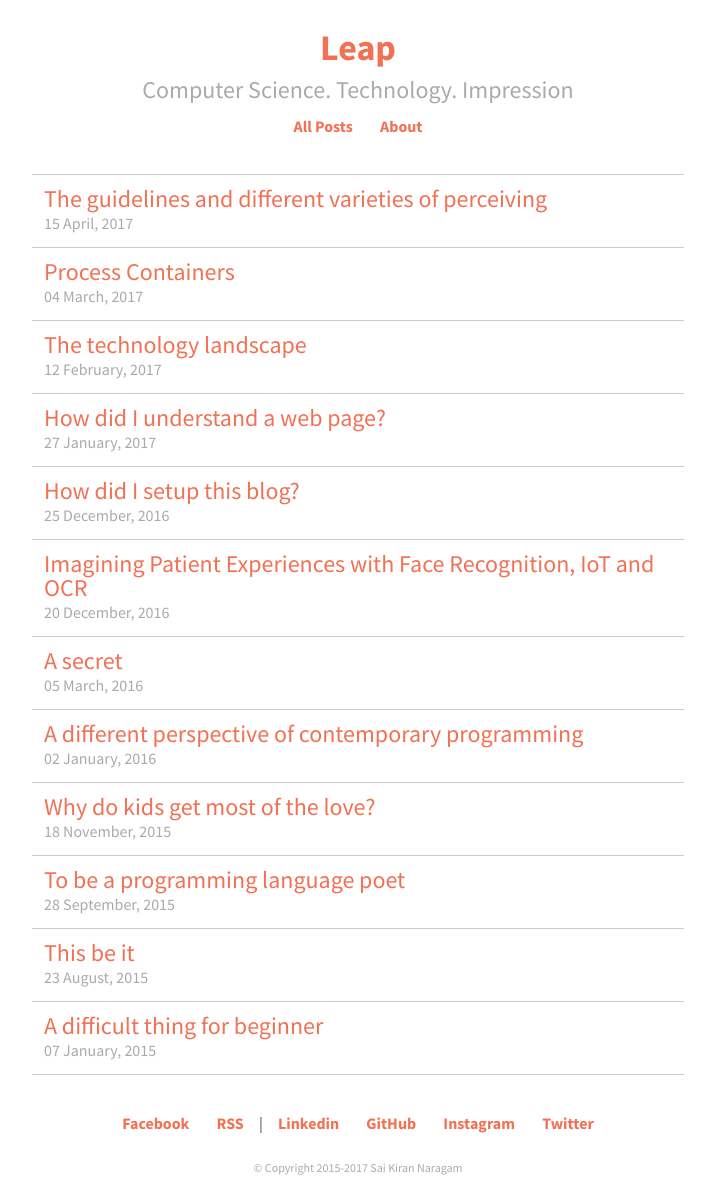
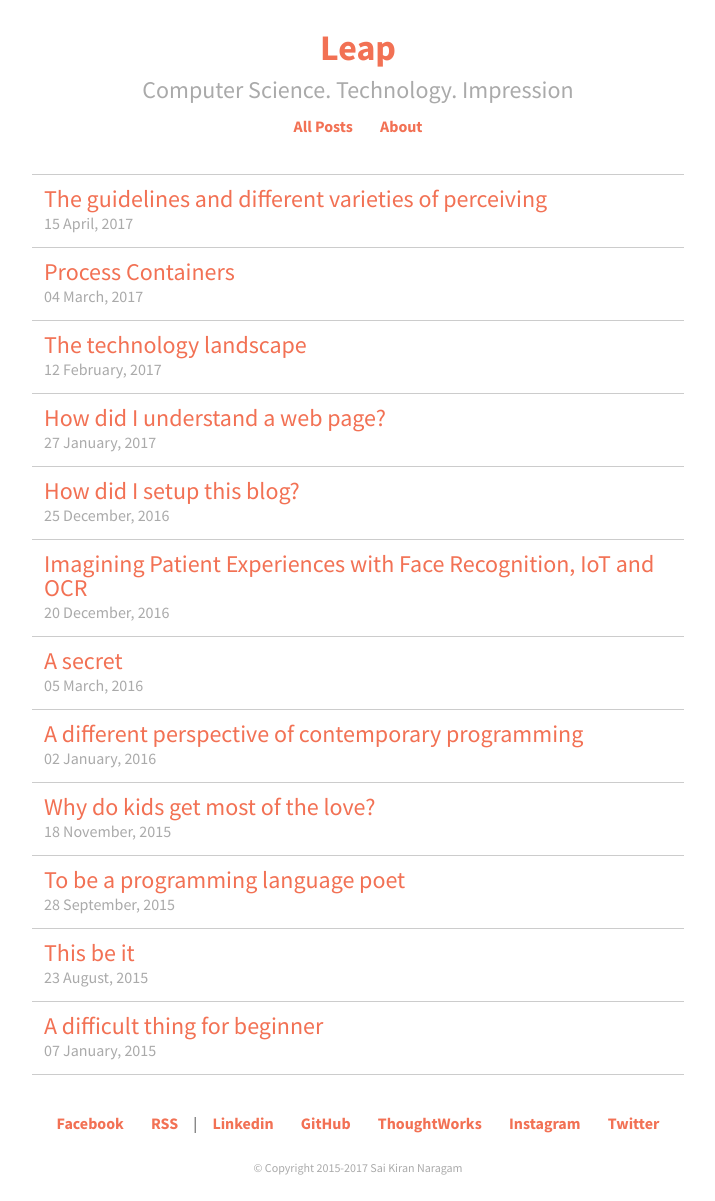
Before and after one commit to nsaikiran/impression, a Jekyll site: the page built from index.html, in a window 1280 px wide. Shown: the whole page, without its empty margins (282-997 px from the left). Built offline with Jekyll 4.4.1, drawn with Linux system fonts in a browser that asks for light colours.

Commit message:
Adds ThoughtWorks profile

```diff
--- a/_includes/footer.html
+++ b/_includes/footer.html
@@ -13,6 +13,9 @@
       <a href="https://github.com/nsaikiran">GitHub</a>
     </li>
     <li>
+      <a href="https://www.thoughtworks.com/profiles/sai-kiran-naragam">ThoughtWorks</a>
+    </li>
+    <li>
       <a href="https://www.instagram.com/saikiran638/">Instagram</a>
     </li>
     <li>
```
